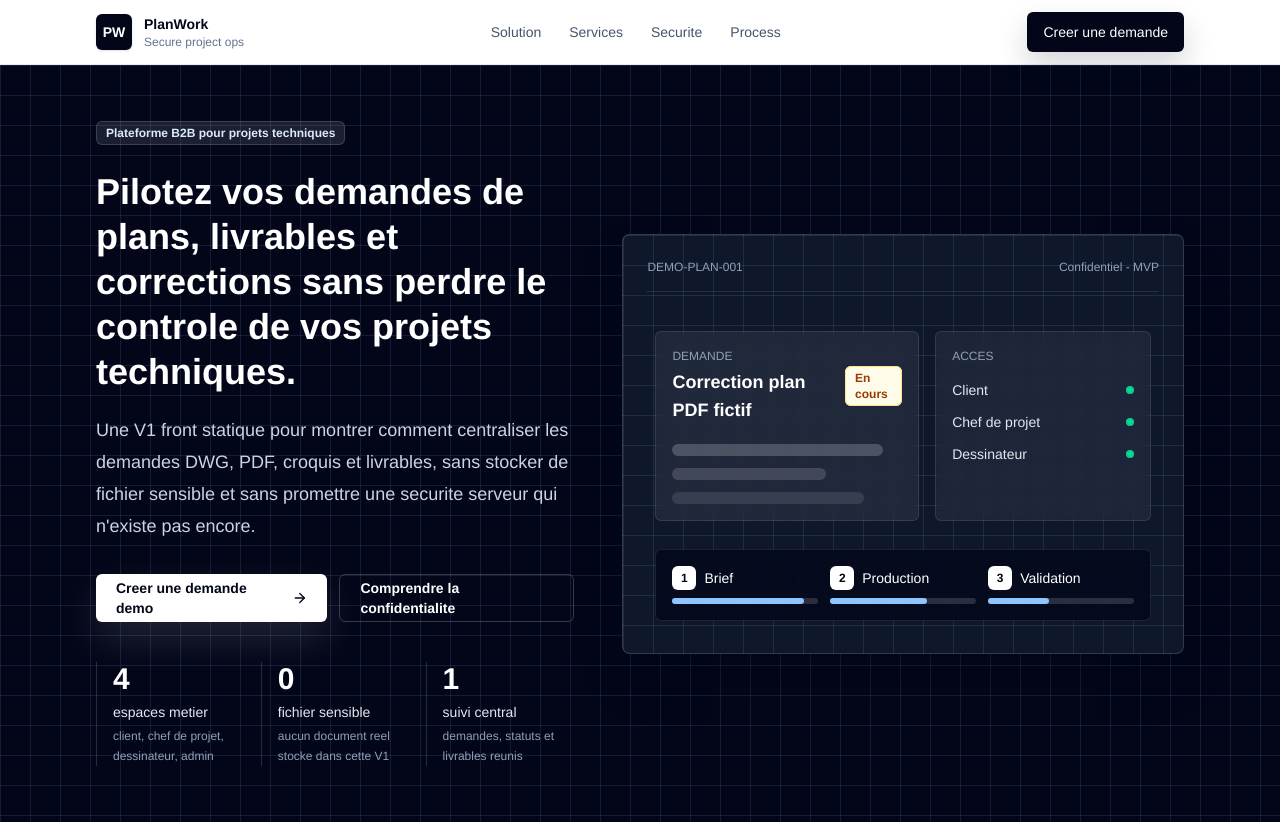
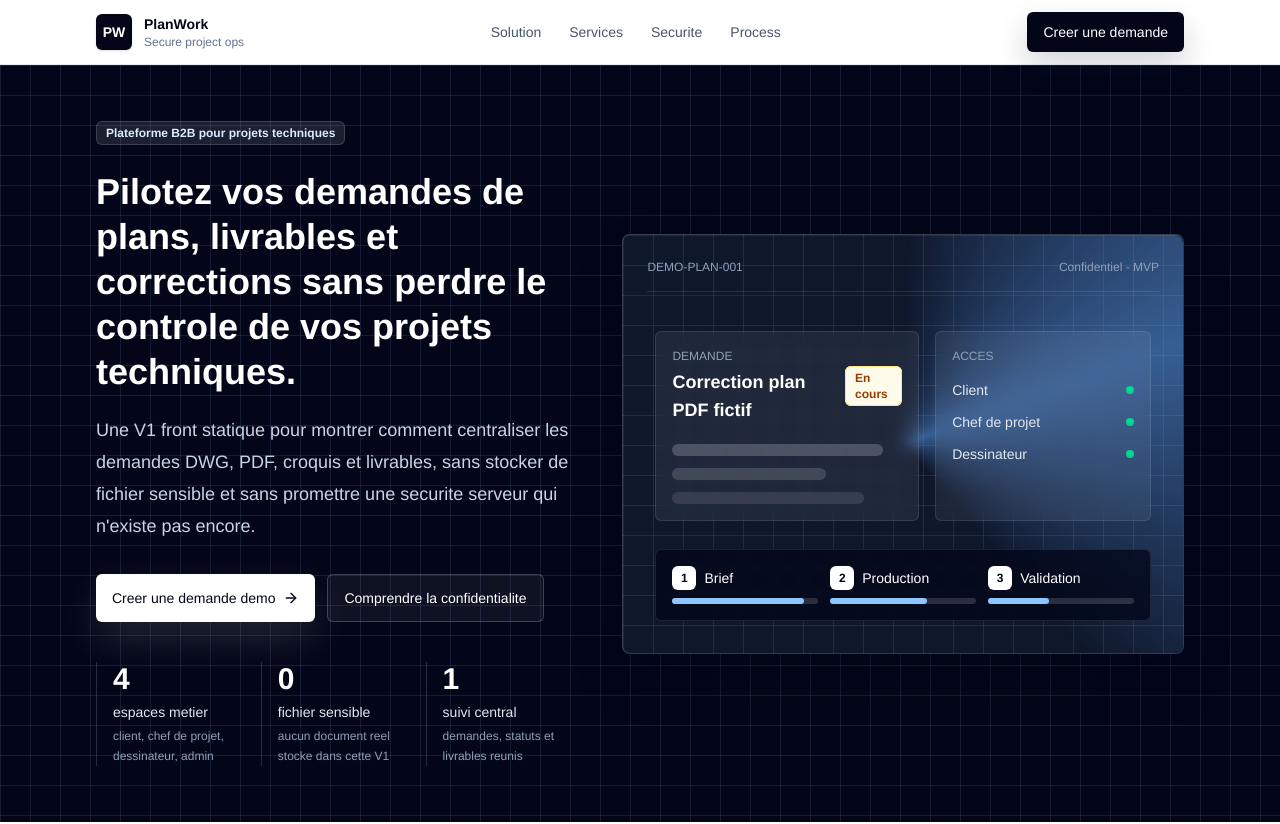
Before and after one commit to RAYAN-DOB/vellum, a Next.js app: page / in a window 1280 px wide. Shown: the top 824 px of the page. Built offline with nearby package versions, Linux system fonts and the light colour scheme.

Commit message:
Experiment with external UI components

```diff
--- a/package.json
+++ b/package.json
@@ -9,6 +9,8 @@
     "lint": "eslint"
   },
   "dependencies": {
+    "@radix-ui/react-slot": "^1.2.4",
+    "class-variance-authority": "^0.7.1",
     "clsx": "^2.1.1",
     "framer-motion": "^12.38.0",
     "lucide-react": "^1.16.0",
--- a/src/components/layout/AppShell.tsx
+++ b/src/components/layout/AppShell.tsx
@@ -10,6 +10,7 @@ import {
 import type { ReactNode } from "react";
 
 import { Container } from "@/components/layout/Container";
+import { BorderBeam } from "@/components/ui/BorderBeam";
 import { cn } from "@/lib/utils";
 import {
   roleNavigation,
@@ -159,7 +160,8 @@ export function AppShell({
         </aside>
 
         <main className="min-w-0">
-          <div className="mb-6 flex flex-col gap-4 overflow-hidden rounded-lg border border-slate-800 bg-slate-950 p-5 text-white shadow-[0_25px_70px_rgba(15,23,42,0.22)] sm:p-6 lg:flex-row lg:items-end lg:justify-between">
+          <div className="relative mb-6 flex flex-col gap-4 overflow-hidden rounded-lg border border-slate-800 bg-slate-950 p-5 text-white shadow-[0_25px_70px_rgba(15,23,42,0.22)] sm:p-6 lg:flex-row lg:items-end lg:justify-between">
+            <BorderBeam className="opacity-45" />
             <div>
               <p className="text-sm font-semibold uppercase tracking-normal text-blue-300">
                 {eyebrow}
--- a/src/components/marketing/LandingPage.tsx
+++ b/src/components/marketing/LandingPage.tsx
@@ -18,6 +18,8 @@ import { Container } from "@/components/layout/Container";
 import { Footer } from "@/components/layout/Footer";
 import { PublicHeader } from "@/components/layout/PublicHeader";
 import { Badge } from "@/components/ui/Badge";
+import { BorderBeam } from "@/components/ui/BorderBeam";
+import { Button } from "@/components/ui/Button";
 import {
   Card,
   CardContent,
@@ -132,6 +134,7 @@ const nextSteps = [
 function HeroVisual() {
   return (
     <div className="technical-grid-dark relative min-h-[420px] overflow-hidden rounded-lg border border-white/15 bg-slate-900 shadow-2xl shadow-slate-950/40">
+      <BorderBeam className="opacity-80" />
       <div className="absolute inset-x-6 top-6 flex items-center justify-between border-b border-white/10 pb-4 text-xs text-slate-400">
         <span>DEMO-PLAN-001</span>
         <span>Confidentiel - MVP</span>
@@ -211,19 +214,22 @@ function HeroSection() {
           </p>
 
           <div className="mt-8 flex flex-col gap-3 sm:flex-row">
-            <a
-              className="inline-flex h-12 items-center justify-center gap-2 rounded-md bg-white px-5 text-sm font-semibold text-slate-950 shadow-[0_18px_40px_rgba(255,255,255,0.12)] transition hover:bg-blue-50"
-              href={routes.workspace.newRequest}
+            <Button
+              asChild
+              className="h-12 bg-white text-slate-950 shadow-[0_18px_40px_rgba(255,255,255,0.12)] hover:bg-blue-50"
             >
-              Creer une demande demo
-              <ArrowRight className="size-4" aria-hidden="true" />
-            </a>
-            <a
-              className="inline-flex h-12 items-center justify-center rounded-md border border-white/20 px-5 text-sm font-semibold text-white transition-colors hover:bg-white/10"
-              href="#security"
+              <a href={routes.workspace.newRequest}>
+                Creer une demande demo
+                <ArrowRight className="size-4" aria-hidden="true" />
+              </a>
+            </Button>
+            <Button
+              asChild
+              className="h-12 border-white/20 bg-white/5 text-white hover:bg-white/10"
+              variant="outline"
             >
-              Comprendre la confidentialite
-            </a>
+              <a href="#security">Comprendre la confidentialite</a>
+            </Button>
           </div>
 
           <div className="mt-10 grid gap-4 sm:grid-cols-3">
@@ -297,7 +303,7 @@ function SolutionSection() {
             const Icon = point.icon;
 
             return (
-              <Card className="transition hover:-translate-y-0.5 hover:border-blue-200" key={point.title}>
+              <Card interactive key={point.title}>
                 <CardHeader>
                   <div className="flex size-11 items-center justify-center rounded-md bg-blue-50 text-blue-700">
                     <Icon className="size-5" aria-hidden="true" />
@@ -407,7 +413,7 @@ function ProcessSection() {
 
         <div className="mt-10 grid gap-4 lg:grid-cols-4">
           {processSteps.map((step) => (
-            <Card className="shadow-none transition hover:border-blue-200 hover:bg-white" key={step.step}>
+            <Card interactive className="shadow-none hover:bg-white" key={step.step}>
               <CardHeader>
                 <span className="text-sm font-semibold text-blue-700">
                   {step.step}
@@ -427,7 +433,8 @@ function FinalCtaSection() {
   return (
     <section className="bg-white py-20" id="contact">
       <Container>
-        <div className="technical-grid-dark overflow-hidden rounded-lg border border-slate-800 bg-slate-950 p-8 text-white shadow-xl shadow-slate-950/10 sm:p-10 lg:p-12">
+        <div className="technical-grid-dark relative overflow-hidden rounded-lg border border-slate-800 bg-slate-950 p-8 text-white shadow-xl shadow-slate-950/10 sm:p-10 lg:p-12">
+          <BorderBeam className="opacity-60" />
           <div className="grid gap-8 lg:grid-cols-[1fr_0.8fr] lg:items-center">
             <div>
               <Badge className="bg-white/10 text-blue-100 ring-white/15" tone="blue">
--- /dev/null
+++ b/src/components/ui/BorderBeam.tsx
@@ -0,0 +1,20 @@
+import type { HTMLAttributes } from "react";
+
+import { cn } from "@/lib/utils";
+
+type BorderBeamProps = HTMLAttributes<HTMLDivElement>;
+
+export function BorderBeam({ className, ...props }: BorderBeamProps) {
+  return (
+    <div
+      aria-hidden="true"
+      className={cn(
+        "pointer-events-none absolute inset-0 overflow-hidden rounded-[inherit]",
+        className,
+      )}
+      {...props}
+    >
+      <div className="absolute inset-0 rounded-[inherit] bg-[conic-gradient(from_0deg,transparent_0deg,rgba(96,165,250,0.9)_70deg,transparent_140deg,transparent_360deg)] p-px opacity-70 [mask:linear-gradient(#000_0_0)_content-box,linear-gradient(#000_0_0)] [mask-composite:exclude] [-webkit-mask-composite:xor] motion-safe:animate-spin motion-safe:[animation-duration:9s]" />
+    </div>
+  );
+}
--- a/src/components/ui/Button.tsx
+++ b/src/components/ui/Button.tsx
@@ -1,19 +1,18 @@
+import { Slot } from "@radix-ui/react-slot";
+import { cva, type VariantProps } from "class-variance-authority";
 import type { ButtonHTMLAttributes, ReactNode } from "react";
 
 import { cn } from "@/lib/utils";
 
-type ButtonVariant = "primary" | "secondary" | "outline" | "ghost" | "danger";
-type ButtonSize = "sm" | "md" | "lg";
-
-type ButtonProps = ButtonHTMLAttributes<HTMLButtonElement> & {
-  variant?: ButtonVariant;
-  size?: ButtonSize;
-  icon?: ReactNode;
-  iconPosition?: "left" | "right";
-  fullWidth?: boolean;
-};
-
-const variantClasses: Record<ButtonVariant, string> = {
+const buttonVariants = cva(
+  [
+    "inline-flex items-center justify-center rounded-md font-medium transition duration-200 active:translate-y-px",
+    "disabled:pointer-events-none disabled:cursor-not-allowed disabled:opacity-50",
+    "focus-visible:outline focus-visible:outline-2 focus-visible:outline-offset-2",
+  ],
+  {
+    variants: {
+      variant: {
         primary:
           "bg-slate-950 text-white shadow-[0_14px_30px_rgba(15,23,42,0.22)] hover:bg-slate-800 focus-visible:outline-slate-950",
         secondary:
@@ -24,33 +23,59 @@ const variantClasses: Record<ButtonVariant, string> = {
           "bg-transparent text-slate-700 hover:bg-slate-100 hover:text-slate-950 focus-visible:outline-slate-700",
         danger:
           "bg-red-600 text-white shadow-sm hover:bg-red-700 focus-visible:outline-red-700",
-};
-
-const sizeClasses: Record<ButtonSize, string> = {
+      },
+      size: {
         sm: "h-8 gap-1.5 px-3 text-sm",
         md: "h-10 gap-2 px-4 text-sm",
         lg: "h-11 gap-2.5 px-5 text-base",
+      },
+    },
+    defaultVariants: {
+      variant: "primary",
+      size: "md",
+    },
+  },
+);
+
+type ButtonProps = ButtonHTMLAttributes<HTMLButtonElement> &
+  VariantProps<typeof buttonVariants> & {
+  icon?: ReactNode;
+  iconPosition?: "left" | "right";
+  fullWidth?: boolean;
+  asChild?: boolean;
 };
 
 export function Button({
   className,
-  variant = "primary",
-  size = "md",
+  variant,
+  size,
   icon,
   iconPosition = "left",
   fullWidth = false,
+  asChild = false,
   children,
   type = "button",
   ...props
 }: ButtonProps) {
+  if (asChild) {
+    return (
+      <Slot
+        className={cn(
+          buttonVariants({ variant, size }),
+          fullWidth && "w-full",
+          className,
+        )}
+        {...props}
+      >
+        {children}
+      </Slot>
+    );
+  }
+
   return (
     <button
       className={cn(
-        "inline-flex items-center justify-center rounded-md font-medium transition duration-200 active:translate-y-px",
-        "disabled:pointer-events-none disabled:cursor-not-allowed disabled:opacity-50",
-        "focus-visible:outline focus-visible:outline-2 focus-visible:outline-offset-2",
-        sizeClasses[size],
-        variantClasses[variant],
+        buttonVariants({ variant, size }),
         fullWidth && "w-full",
         className,
       )}
--- a/src/components/ui/Card.tsx
+++ b/src/components/ui/Card.tsx
@@ -1,14 +1,37 @@
 import type { HTMLAttributes } from "react";
+import { cva, type VariantProps } from "class-variance-authority";
 
 import { cn } from "@/lib/utils";
 
-export function Card({ className, ...props }: HTMLAttributes<HTMLDivElement>) {
+const cardVariants = cva(
+  "premium-panel rounded-lg border bg-white text-slate-950",
+  {
+    variants: {
+      tone: {
+        default: "border-slate-200/80",
+        muted: "border-slate-200 bg-slate-50/80 shadow-none",
+        dark: "technical-grid-dark border-slate-800 bg-slate-950 text-white",
+        warning: "border-amber-200 bg-amber-50 shadow-none",
+      },
+      interactive: {
+        true: "transition duration-200 hover:-translate-y-0.5 hover:border-blue-200",
+        false: "",
+      },
+    },
+    defaultVariants: {
+      tone: "default",
+      interactive: false,
+    },
+  },
+);
+
+type CardProps = HTMLAttributes<HTMLDivElement> &
+  VariantProps<typeof cardVariants>;
+
+export function Card({ className, tone, interactive, ...props }: CardProps) {
   return (
     <div
-      className={cn(
-        "premium-panel rounded-lg border border-slate-200/80 bg-white text-slate-950",
-        className,
-      )}
+      className={cn(cardVariants({ tone, interactive }), className)}
       {...props}
     />
   );
```
Also changed, not shown: src/components/ui/Badge.tsx (+20 -15 lines), 1 other file (tests, documents, lock files or other folders). Lines whose indentation alone changed are shown as unchanged.
